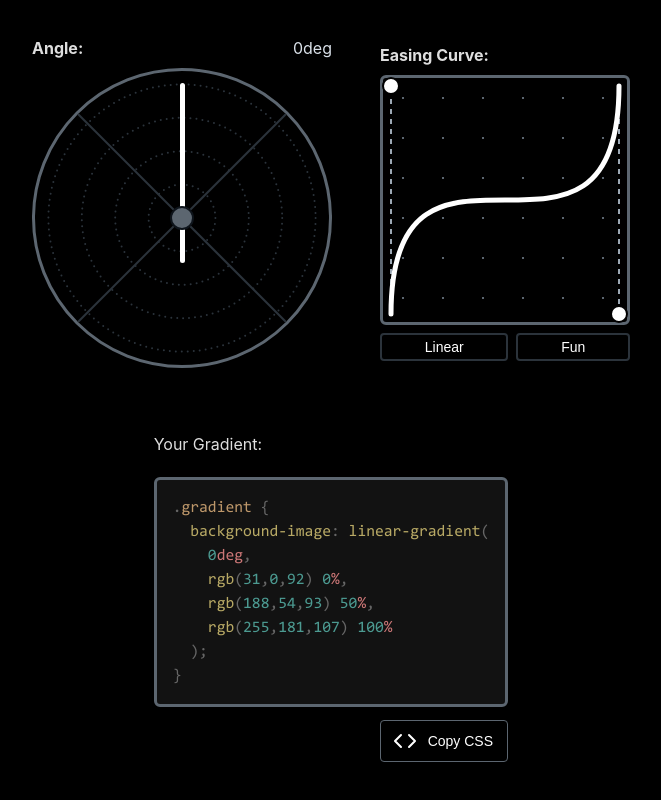
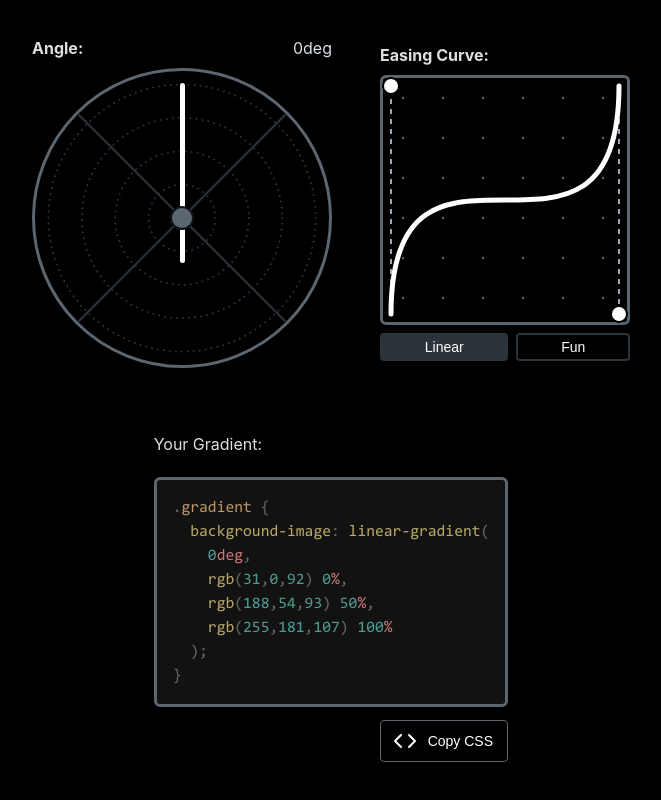
Before and after one commit to patryk-harasiuk/gradient-generator, a React (Vite) app: page / in a window 1280 px wide. Shown: the part 802-1602 px from the top of the page, without its empty margins (309-970 px from the left). Built offline with nearby package versions, Linux system fonts and the light colour scheme.

Commit message:
feat: add styling to curve buttons

```diff
--- a/src/components/EasingCurvePicker/EasingCurvePicker.module.css
+++ b/src/components/EasingCurvePicker/EasingCurvePicker.module.css
@@ -75,3 +75,11 @@
   display: flex;
   column-gap: 8px;
 }
+
+.buttonActive {
+  background: var(--color-gray-100);
+}
+
+.buttonActive:hover {
+  border: 2px solid var(--color-gray-100);
+}
--- a/src/components/EasingCurvePicker/EasingCurvePicker.tsx
+++ b/src/components/EasingCurvePicker/EasingCurvePicker.tsx
@@ -8,6 +8,8 @@ const LINEAR_SECOND_CONTROL_POINT = { x: 152, y: 76 };
 
 const FUN_FIRST_CONTROL_POINT = { x: 0, y: 0 };
 const FUN_SECOND_CONTROL_POINT = { x: 228, y: 228 };
+
+type BezierType = "linear" | "fun";
 
 type Props = {
   firstControlPoint: Coordinates;
@@ -31,6 +33,7 @@ export const Bezier = ({
   startPoint,
 }: Props) => {
   const [draggingPointId, setDraggingPointId] = useState<string | null>(null);
+  const [bezierType, setBezierType] = useState<BezierType>("linear");
 
   const handleMouseMove = ({ clientX, clientY }: MouseEvent) => {
     if (!draggingPointId || !svgRef.current) {
@@ -96,11 +99,13 @@ export const Bezier = ({
   const setLinear = () => {
     onFirstControlPointChange(LINEAR_FIRST_CONTROL_POINT);
     onSecondControlPointChange(LINEAR_SECOND_CONTROL_POINT);
+    setBezierType("linear");
   };
 
   const setFun = () => {
     onFirstControlPointChange(FUN_FIRST_CONTROL_POINT);
     onSecondControlPointChange(FUN_SECOND_CONTROL_POINT);
+    setBezierType("fun");
   };
 
   return (
@@ -135,9 +140,17 @@ export const Bezier = ({
       </div>
 
       <div className={styles.buttonsWrapper}>
-        <EasingCurveButton title="Linear" onClick={setLinear} />
+        <EasingCurveButton
+          title="Linear"
+          onClick={setLinear}
+          isActive={bezierType === "linear"}
+        />
 
-        <EasingCurveButton title="Fun" onClick={setFun} />
+        <EasingCurveButton
+          title="Fun"
+          onClick={setFun}
+          isActive={bezierType === "fun"}
+        />
       </div>
     </div>
   );
@@ -197,10 +210,25 @@ const Handle = ({ coordinates: { x, y }, onMouseDown }: HandleProps) => (
 type EasingCurveButtonProps = {
   title: string;
   onClick: () => void;
+  isActive?: boolean;
 };
 
-const EasingCurveButton = ({ title, onClick }: EasingCurveButtonProps) => (
-  <button onClick={onClick} className={styles.button}>
+{
+  /* <span
+className={`${styles.buttonText} ${
+  isCopying ? styles.hidden : styles.visible
+}`} */
+}
+
+const EasingCurveButton = ({
+  title,
+  onClick,
+  isActive,
+}: EasingCurveButtonProps) => (
+  <button
+    onClick={onClick}
+    className={`${styles.button} ${isActive && styles.buttonActive}`}
+  >
     {title}
   </button>
 );
```
